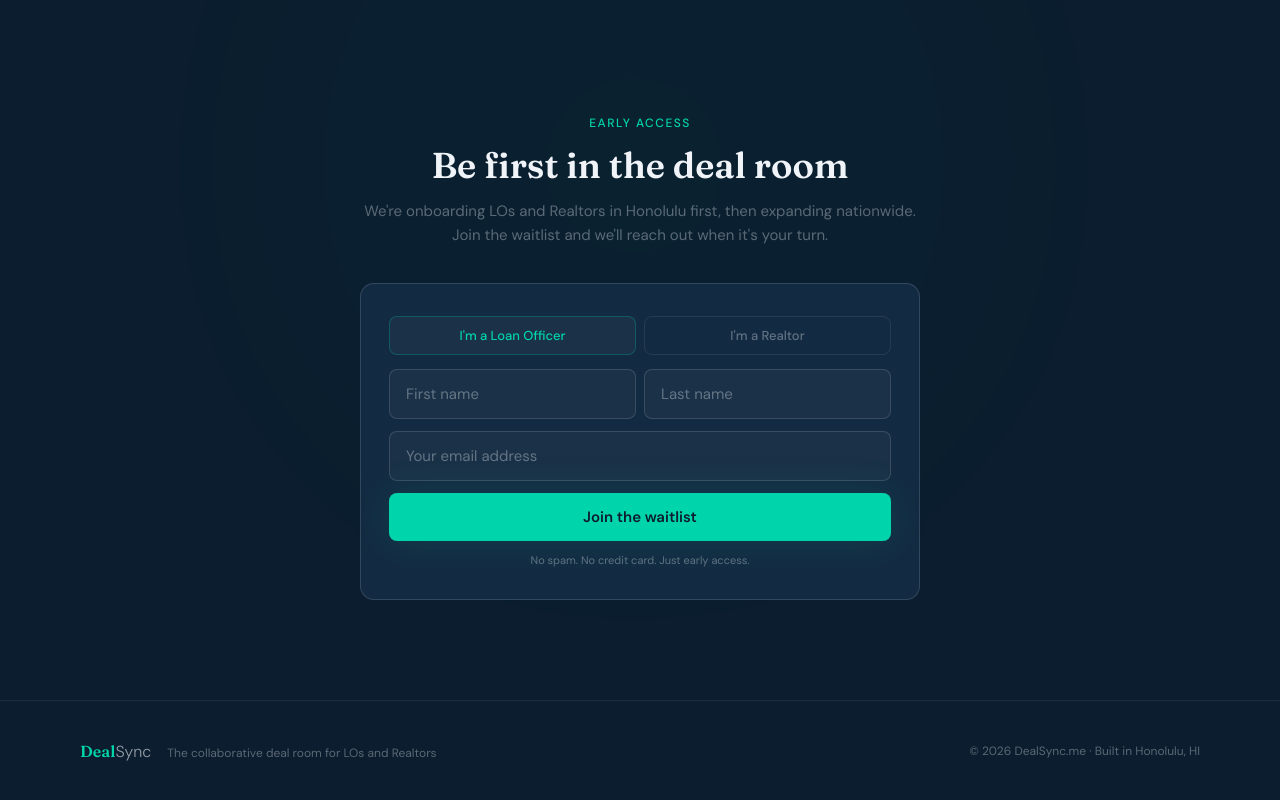
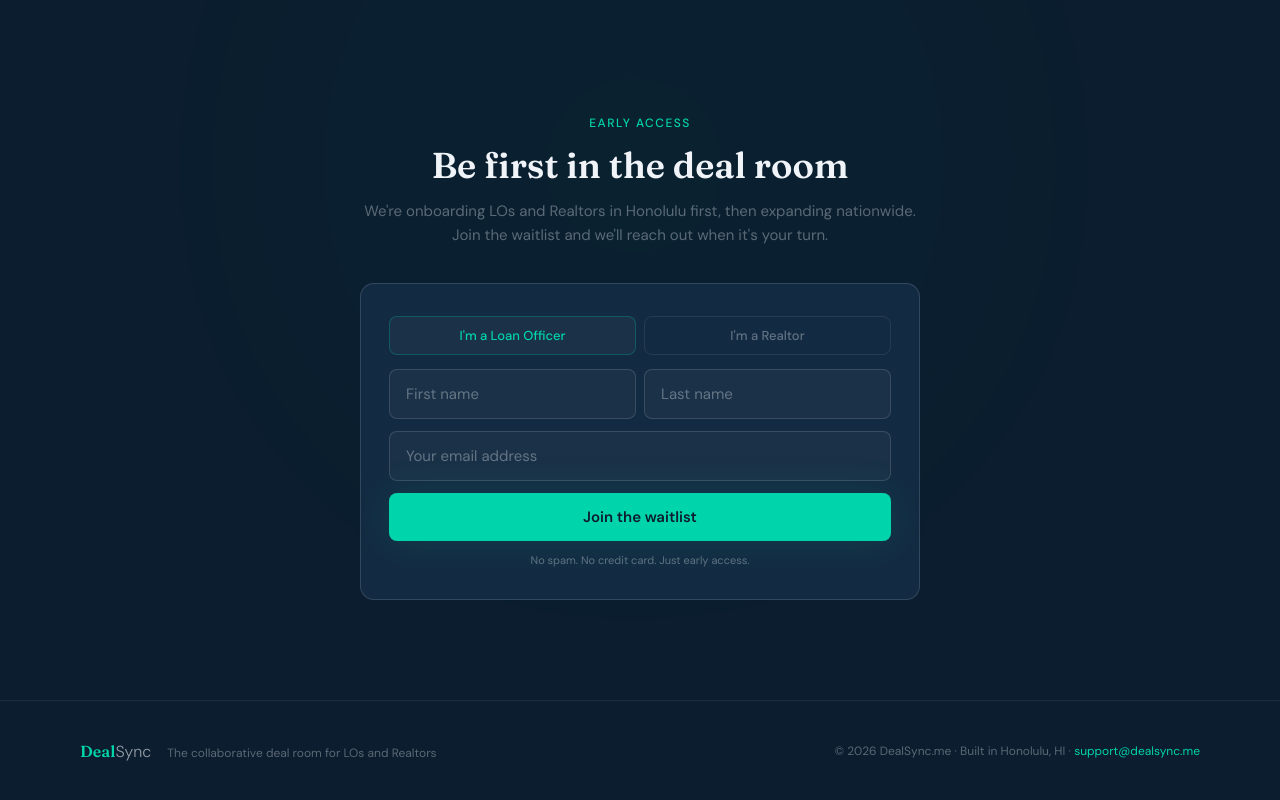
Before and after one commit to optionsaiagent/dealsync-landing, a React (Create React App) app: page / in a window 1280 px wide. Shown: the part 6389-7189 px from the top of the page. Built offline with nearby package versions, Linux system fonts and the light colour scheme.

Commit message:
Add support email to landing page footer

```diff
--- a/src/App.jsx
+++ b/src/App.jsx
@@ -571,7 +571,7 @@ function Footer() {
           {!m && <span style={{ fontSize: 12, color: T.ghostDim, marginLeft: 16 }}>The collaborative deal room for LOs and Realtors</span>}
         </div>
         <div style={{ fontSize: 12, color: T.ghostDim }}>
-          © 2026 DealSync.me · Built in Honolulu, HI
+         © 2026 DealSync.me · Built in Honolulu, HI · <a href="mailto:support@dealsync.me" style={{ color: T.teal, textDecoration: "none" }}>support@dealsync.me</a>
         </div>
       </div>
     </footer>
```
